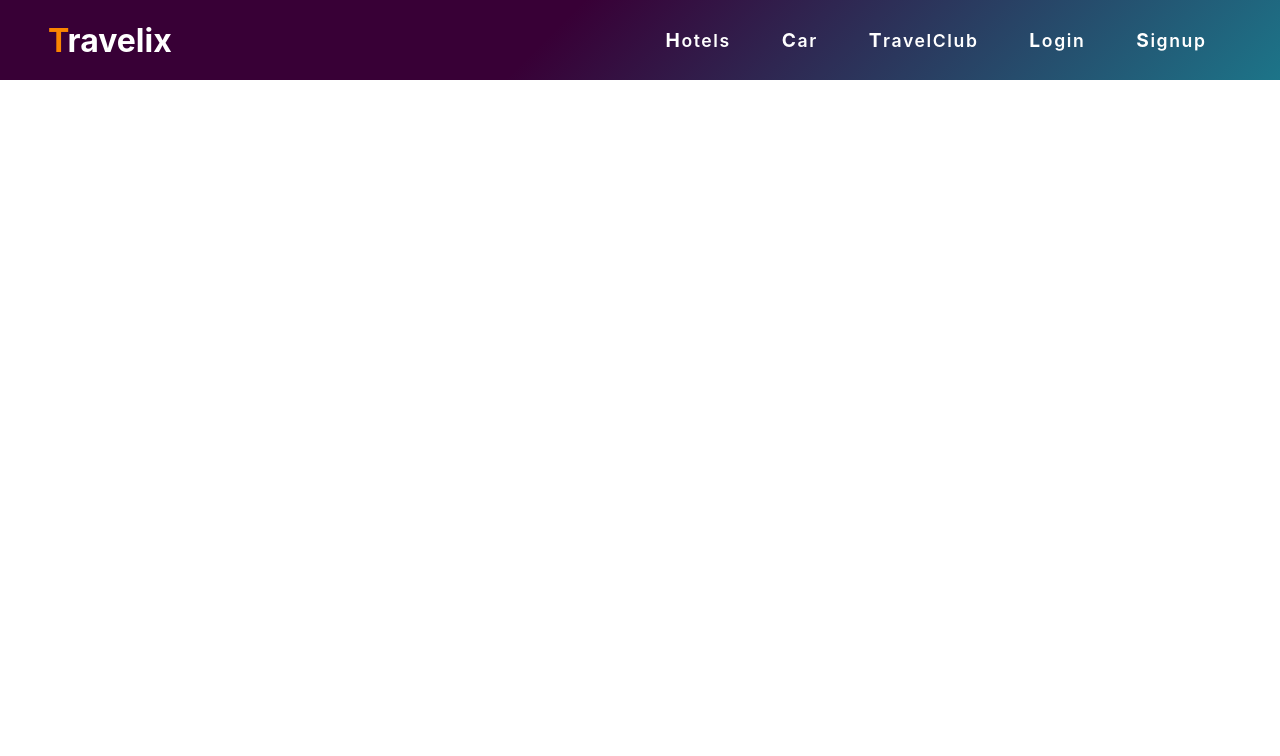
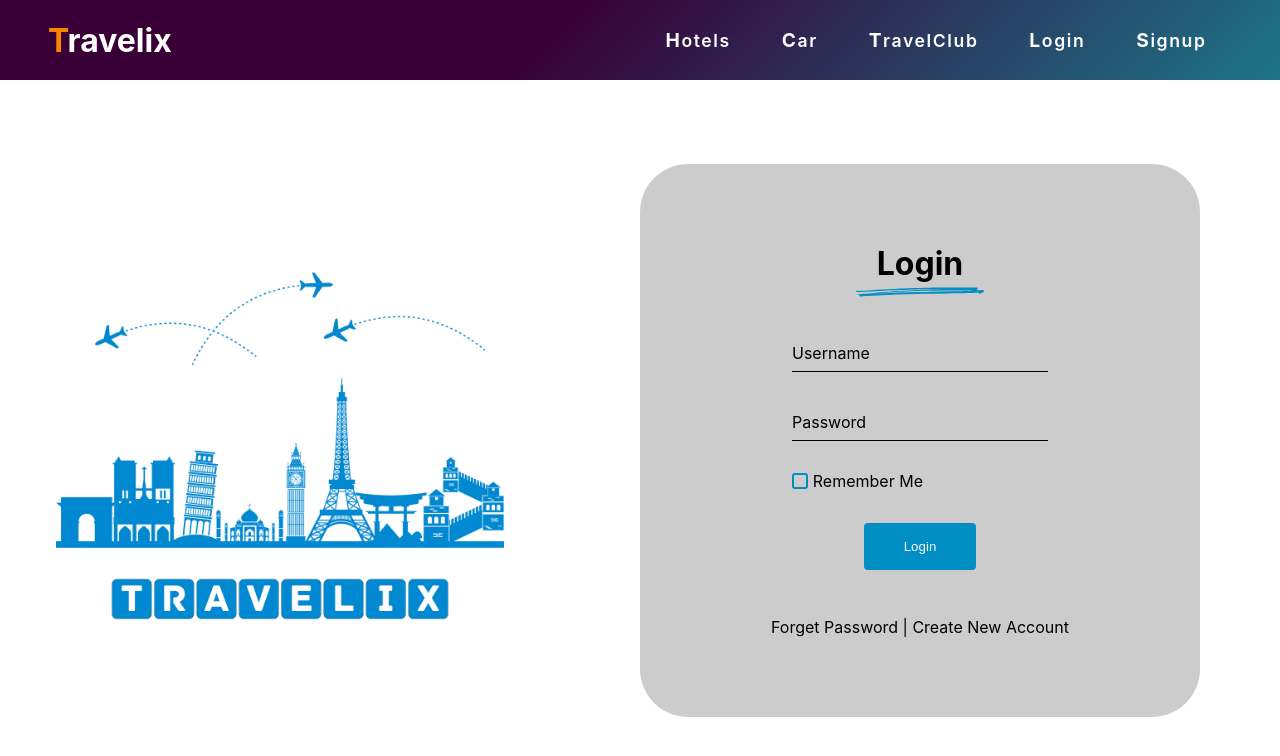
Before and after one commit to jahanzaib-iqbal/Travelix-Web, a React (Create React App) app: page /login in a window 1280 px wide. Shown: the top 756 px of the page. Built offline with nearby package versions, Linux system fonts and the light colour scheme; a web font is replaced by a local one.

Commit message:
Login Page Done

```diff
--- a/src/App.js
+++ b/src/App.js
@@ -8,6 +8,8 @@ import TravelClubMain from "./Pages/TravelClub/TravelClubMain";
 // import "../src/styles/Home.css"
 import Footer from "./components/common/Footer";
 import Navbar from "./components/common/Navbar";
+import LoginPage from "./Pages/common/LoginPage/index";
+import SignupPage from "./Pages/common/SignupPage/index";
 import "./App.css";
 function App() {
   return (
@@ -20,6 +22,8 @@ function App() {
             <Route path="/hotel" element={<HotelMain />} />
             <Route path="/car" element={<CarMain />} />
             <Route path="/travel-club" element={<TravelClubMain />} />
+            <Route path="/login" element={<LoginPage />} />
+            <Route path="/signup" element={<SignupPage />} />
           </Routes>
         </BrowserRouter>
       </div>
--- a/src/Pages/common/Home.css
+++ b/src/Pages/common/Home.css
@@ -171,14 +171,14 @@
   display: block;
   margin-bottom: 5px;
 }
-form {
+.newsForm {
   display: flex;
   justify-content: center;
   align-items: center;
   width: 70%;
 }
 
-form input[type="email"] {
+.newsForm input[type="email"] {
   padding: 1.8rem;
   width: 30vw;
   border: none;
@@ -186,7 +186,7 @@ form input[type="email"] {
   outline: none;
 }
 
-form div {
+.newsForm div {
   position: relative;
   display: flex;
   justify-content: center;
--- a/src/Pages/common/HomeScreen.jsx
+++ b/src/Pages/common/HomeScreen.jsx
@@ -219,7 +219,7 @@ const HomeScreen = () => {
           <div className="form-container">
             <h2>Get special offers, and more from travelworld</h2>
             <p>Rreceive exclusive deals on travel, vacations, and more.</p>
-            <form>
+            <form className="newsForm">
               <div>
               <input
                 type="email"
--- /dev/null
+++ b/src/Pages/common/LoginPage/index.jsx
@@ -0,0 +1,86 @@
+import React, { useState } from "react";
+import "./styles.css";
+import loginImage from "../../../assets/images/TravelixBanner.png";
+import { ReactComponent as BlueUnderline } from "../../../assets/icons/underlineBlue.svg";
+import { Link } from "react-router-dom";
+
+const LoginPage = () => {
+  const [email, setEmail] = useState("");
+  const [password, setPassword] = useState("");
+  const [rememberMe, setRememberMe] = useState(false);
+
+  const handleLogin = () => {
+    // Logic for handling login
+    console.log("Email:", email);
+    console.log("Password:", password);
+    console.log("Remember Me:", rememberMe);
+  };
+
+  return (
+    <>
+      <div className="login-page">
+        <div className="login-image-container">
+          <img src={loginImage} />
+        </div>
+
+        <div className="login-form-container">
+          <div className="login-form">
+            <div className="login-heading-container">
+              <h1 className="login-section-heading">Login</h1>
+              <BlueUnderline />
+            </div>
+
+            <form className="login-box" onSubmit={handleLogin}>
+              <div class="user-box">
+                <input
+                  type="email"
+                  id="email"
+                  value={email}
+                  onChange={(e) => setEmail(e.target.value)}
+                  required
+                />
+                <label>Username</label>
+              </div>
+
+              {/* ---Password--- */}
+
+              <div class="user-box">
+                <input
+                  type="password"
+                  id="password"
+                  value={password}
+                  onChange={(e) => setPassword(e.target.value)}
+                  required
+                />
+                <label>Password</label>
+              </div>
+
+              <div class="remember-check">
+                <input
+                  type="checkbox"
+                  id="rememberMe"
+                  checked={rememberMe}
+                  onChange={(e) => setRememberMe(e.target.checked)}
+                />
+                <label htmlFor="rememberMe">Remember Me</label>
+              </div>
+              <div className="login-btn-container">
+                <button type="submit" className="login-btn-submit">
+                  Login
+                </button>
+              </div>
+            </form>
+
+            <div className="login-extra-links">
+              <Link to="#">Forget Password</Link>
+              <span> | </span>
+              <Link to="/signup">Create New Account</Link>
+            </div>
+          </div>
+        </div>
+      </div>
+    </>
+  );
+};
+
+export default LoginPage;
--- /dev/null
+++ b/src/Pages/common/LoginPage/styles.css
@@ -0,0 +1,175 @@
+.login-page {
+  display: flex;
+  flex-direction: row;
+  justify-content: center;
+  align-items: center;
+  height: 90vh;
+}
+
+.login-image-container {
+  flex: 1;
+  display: flex;
+  justify-content: center;
+  align-items: flex-end;
+}
+
+.login-image-container:hover img {
+  transform: scale(1.05);
+}
+.login-image-container img {
+  max-width: 80%;
+  transition: transform 0.3s ease-out, filter 0.3s ease-out;
+}
+
+.login-Page img {
+  max-width: 100%;
+}
+
+/* ======> FORM <=======  */
+.login-form-container {
+  flex: 1;
+  /* background-color: red; */
+  /* height: 90vh; */
+  margin: 0 5rem;
+  position: relative;
+}
+
+.login-form {
+  background-color: rgba(0, 0, 0, 0.2);
+
+  border-radius: 3rem;
+  display: flex;
+  flex-direction: column;
+  justify-content: center;
+  align-items: center;
+  /* height: 100vh; */
+  padding: 5rem;
+  gap: 2rem;
+}
+
+.login-heading-container {
+  display: flex;
+  flex-direction: column;
+  justify-content: center;
+  align-items: center;
+}
+
+.login-form-container svg {
+  width: 8rem;
+}
+
+.login-section-heading {
+  font-size: 2rem;
+  text-align: center;
+}
+
+/* ======== */
+
+.login-box .user-box {
+  position: relative;
+  width: 20vw;
+}
+
+.login-box .user-box input {
+  width: 100%;
+  padding: 10px 0;
+  font-size: 16px;
+  margin-bottom: 30px;
+  border: none;
+  border-bottom: 1px solid #000;
+  outline: none;
+  background: transparent;
+}
+.login-box .user-box label {
+  position: absolute;
+  top: 0;
+  left: 0;
+  padding: 10px 0;
+  font-size: 16px;
+  /* color: #008ec4; */
+  color: #000;
+  pointer-events: none;
+  transition: 0.5s;
+}
+
+.login-box .user-box input:focus ~ label,
+.login-box .user-box input:valid ~ label {
+  top: -20px;
+  left: 0;
+  color: #0088d0;
+  font-size: 12px;
+}
+
+.login-box .user-box input:focus {
+  border-bottom: 2px solid #008ec4;
+}
+
+.remember-check {
+  display: flex;
+  align-items: center;
+  justify-content: flex-start;
+}
+
+#rememberMe {
+  margin-right: 0.3rem;
+  width: 1rem;
+  height: 1rem;
+
+  appearance: none;
+  -webkit-appearance: none;
+  -moz-appearance: none;
+  /* Use a custom appearance */
+  border: 2px solid #008ec4;
+  border-radius: 3px;
+  outline: none;
+  cursor: pointer;
+  position: relative;
+}
+
+#rememberMe:checked::before {
+  content: "\2713"; /* Unicode checkmark character */
+  display: block;
+  width: 100%;
+  height: 100%;
+  font-size: 0.8rem; /* Adjust size of checkmark */
+  line-height: 0.8rem;
+  text-align: center;
+  color: white; /* Change color of checkmark */
+  background-color: #008ec4; /* Change background color when checked */
+}
+
+.login-btn-container {
+  display: flex;
+  justify-content: center;
+  align-items: center;
+  margin-top: 2rem;
+}
+
+.login-btn-submit {
+  text-align: center;
+  padding: 1rem 2.5rem;
+  background-color: #008ec4;
+  color: #fff;
+  border: none;
+  border-radius: 4px;
+  cursor: pointer;
+  transition: background-color 0.5s ease;
+}
+
+.login-btn-submit:hover {
+  background-color: #243a54;
+}
+
+.login-extra-links {
+  margin-top: 15px;
+}
+
+.login-extra-links a {
+  text-decoration: none;
+  color: #000;
+  transition: background-color 0.5s ease;
+}
+.login-extra-links a:hover {
+  /* text-decoration: underline; */
+  color: #0088d0;
+}
--- /dev/null
+++ b/src/Pages/common/SignupPage/index.jsx
@@ -0,0 +1,11 @@
+import React from 'react'
+
+const SignupPage = () => {
+  return (
+    <div>
+      HEHEHEHE SIGNUP
+    </div>
+  )
+}
+
+export default SignupPage
```
Also changed, not shown: src/Pages/common/SignupPage/styles.css (added), src/assets/images/TravelixBanner.png (added).
